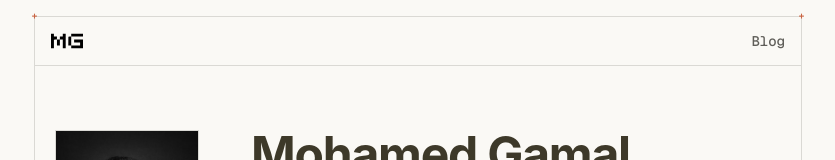
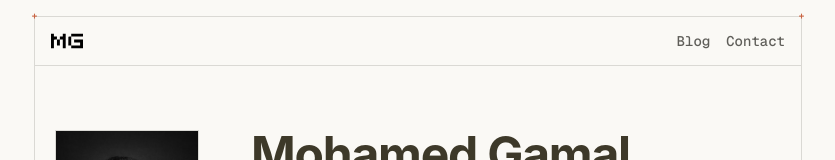
Before and after one commit to mo0hamed-shoaib/personal-portfolio, a Next.js app: page / in a window 1280 px wide. Shown: the top 160 px of the page, without its empty margins (222-1057 px from the left). Built offline with nearby package versions, Linux system fonts and the light colour scheme; no server answers.

Commit message:
feat: reorganize navbar and group Blog and Contact links on right side

```diff
--- a/src/components/navbar/navbar.tsx
+++ b/src/components/navbar/navbar.tsx
@@ -25,7 +25,7 @@
           <span className="pointer-events-none absolute z-20 right-0 top-0 translate-x-[calc(50%+0.5px)] -translate-y-[calc(50%+1px)] text-[10px] font-mono font-semibold leading-none text-accent-orange">
             +
           </span>
-          <div className="flex h-12 items-center justify-between gap-4 px-4">
+          <div className="flex h-12 items-center justify-between px-4">
             <Link href="/" className="flex items-center gap-2 shrink-0">
               {mounted && (
                 <Mg8BitLogo
@@ -35,12 +35,21 @@
               )}
             </Link>
 
+            <div className="flex items-center gap-4">
               <Link
                 href="/blog"
                 className="text-sm font-medium text-muted-foreground hover:text-foreground transition-colors"
               >
                 Blog
               </Link>
+
+              <Link
+                href="/contact"
+                className="text-sm font-medium text-muted-foreground hover:text-foreground transition-colors"
+              >
+                Contact
+              </Link>
+            </div>
           </div>
         </div>
       </div>
```
Lines whose indentation alone changed are shown as unchanged.
